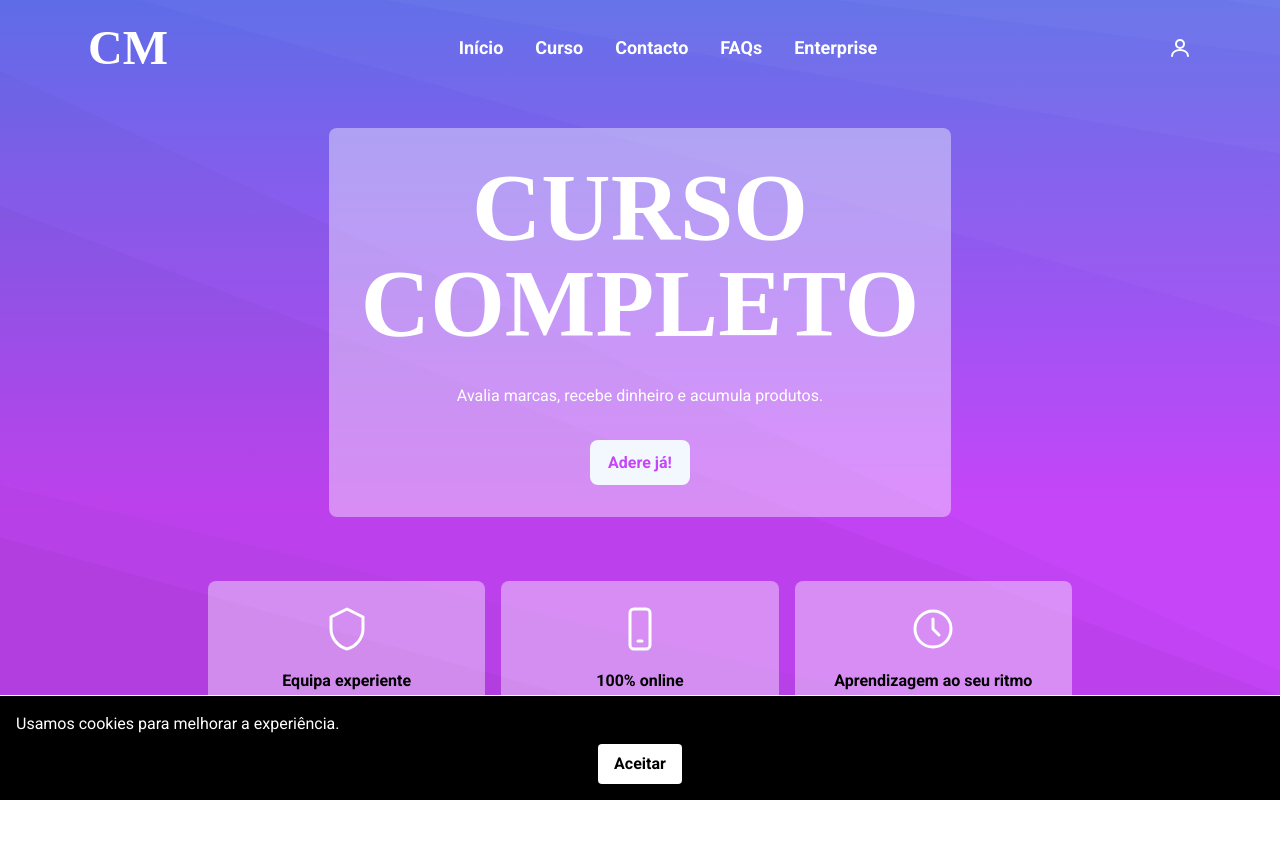
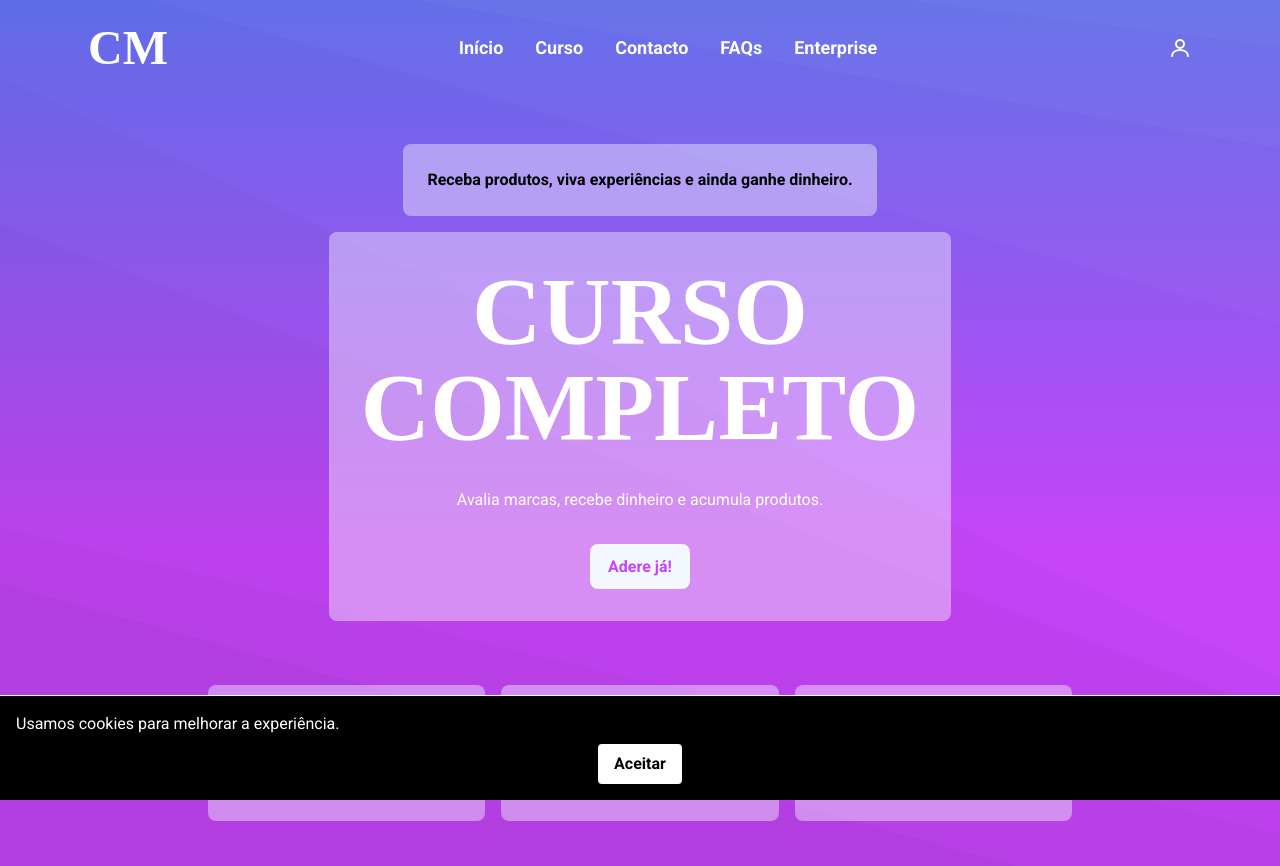
Before and after one commit to msantos51/clientemisterio, a Next.js app in the folder frontend/: page / in a window 1280 px wide. Shown: the top 866 px of the page. Before the commit the page ends 800 px from the top, so only its background shows below. Built offline with nearby package versions, Linux system fonts and the light colour scheme; no server answers; a web font is replaced by a local one.

Commit message:
fix: update intro section text

```diff
--- a/frontend/app/(public)/page.tsx
+++ b/frontend/app/(public)/page.tsx
@@ -40,10 +40,8 @@ function PhoneIcon(props: SVGProps<SVGSVGElement>) {
   )
 }
 
-
 // Ícone de relógio com linhas brancas
 function ClockIcon(props: SVGProps<SVGSVGElement>) {
-
   return (
     <svg
       {...props}
@@ -53,7 +51,6 @@ function ClockIcon(props: SVGProps<SVGSVGElement>) {
       stroke="currentColor"
       aria-hidden="true"
     >
-
       <circle cx="12" cy="12" r="9" />
       <path strokeLinecap="round" strokeLinejoin="round" d="M12 7v5l3 3" />
     </svg>
@@ -79,7 +76,6 @@ export default function HomePage() {
   // Lista de caixas a apresentar na secção informativa
   const features = [
     {
-
       Icon: ShieldIcon,
       label: 'escudo',
       text: 'Equipa experiente',
@@ -93,18 +89,26 @@ export default function HomePage() {
       Icon: ClockIcon,
       label: 'relógio',
       text: 'Aprendizagem ao seu ritmo',
-
     },
   ]
 
   return (
     <main>
+      {/* Secção introdutória com texto informativo sobre Cliente Mistério */}
+      <section className="flex justify-center p-4">
+        {/* Caixa branca translúcida contendo o texto explicativo */}
+        <div className="max-w-3xl rounded-lg bg-white/40 p-6 text-black">
+          {/* Texto introdutório em negrito fornecido pelo utilizador */}
+          <p className="font-bold">
+            Receba produtos, viva experiências e ainda ganhe dinheiro.
+          </p>
+        </div>
+      </section>
+
       {/* Secção inicial com título e botão de adesão */}
       <section className="flex flex-col items-center gap-8 text-center text-white">
-
         {/* Caixa branca translúcida que se ajusta ao tamanho do conteúdo */}
         <div className="w-fit rounded-lg bg-white/40 p-8">
-
           {/* Bloco com o título principal e botão de adesão */}
           <div className="flex flex-col items-center justify-center space-y-8">
             {/* Título principal com a fonte Saira Stencil One */}
@@ -113,7 +117,9 @@ export default function HomePage() {
               <span className="block">COMPLETO</span>
             </h1>
             {/* Frase descritiva colocada abaixo do título */}
-            <p className="text-base">Avalia marcas, recebe dinheiro e acumula produtos.</p>
+            <p className="text-base">
+              Avalia marcas, recebe dinheiro e acumula produtos.
+            </p>
 
             {/* Botão de adesão direciona para registo ou dashboard conforme sessão */}
             <Link
@@ -127,12 +133,10 @@ export default function HomePage() {
       </section>
 
       {/* Secção informativa com três caixas e símbolos associados */}
-
       <section className="mt-12 grid gap-4 p-4 text-black md:mx-auto md:max-w-4xl md:grid-cols-3">
         {features.map((feature, index) => (
           <div
             key={index}
-
             className="mx-auto flex w-full max-w-xs flex-col items-center rounded-lg bg-white/40 p-6 text-center"
           >
             {/* Símbolo representativo da característica */}
@@ -143,11 +147,9 @@ export default function HomePage() {
             />
             {/* Texto descritivo da característica */}
             <p className="text-base font-bold">{feature.text}</p>
-
           </div>
         ))}
       </section>
-
     </main>
   )
 }
```
